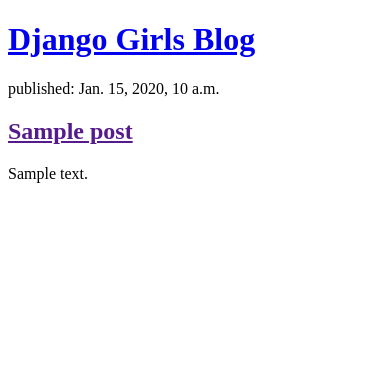
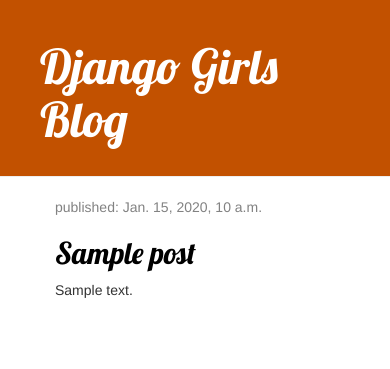
Before and after one commit to anghelutaraluca99/bridging-coursework, a Django app: page / in a window 390 px wide. Shown: the top 369 px of the page. Run offline with Django 3.2, Linux system fonts and the light colour scheme; tables that the repository leaves empty hold one stand-in row (values such as "Sample post"); some libraries are stand-ins or nearby versions.

Commit message:
Addes css

```diff
--- /dev/null
+++ b/blog/static/css/blog.css
@@ -0,0 +1,43 @@
+.page-header {
+    background-color: #C25100; margin-top: 0;
+    padding: 20px 20px 20px 40px;
+}
+
+.page-header h1, .page-header h1 a, .page-header h1 a:visited, .page-header h1 a:active {
+    color: #ffffff;
+    font-size: 36pt;
+    text-decoration: none; }
+
+.content {
+    margin-left: 40px;
+}
+
+h1, h2, h3, h4 {
+    font-family: 'Lobster', cursive;
+}
+
+.date {
+    color: #828282;
+}
+
+.save {
+    float: right;
+}
+
+.post-form textarea, .post-form input {
+    width: 100%;
+}
+
+.top-menu, .top-menu:hover, .top-menu:visited {
+    color: #ffffff;
+    float: right;
+    font-size: 26pt;
+    margin-right:
+    20px;
+}
+.post {
+margin-bottom: 70px;
+}
+
+.post h2 a, .post h2 a:visited { color: #000000;
+}
--- a/blog/templates/blog/post_list.html
+++ b/blog/templates/blog/post_list.html
@@ -1,18 +1,29 @@
+{% load static %}
 <!DOCTYPE html PUBLIC "-//W3C//DTD HTML 4.01//EN" "http://www.w3.org/TR/html4/strict.dtd">
+
 <html>
     <head>
             <title>Django Girls blog</title>
+            <link rel="stylesheet" href="//maxcdn.bootstrapcdn.com/bootstrap/3.2.0/css/bootstrap.min.css">
+            <link rel="stylesheet" href="//maxcdn.bootstrapcdn.com/bootstrap/3.2.0/css/bootstrap-theme.min.css">
+            <link href="//fonts.googleapis.com/css?family=Lobster&subset=latin,latin-ext" rel="stylesheet" type="text/css">
+            <link rel="stylesheet" href="{% static 'css/blog.css' %}">
     </head>
     <body>
-        <div>
+        <div class="page-header">
             <h1><a href="/">Django Girls Blog</a></h1>
         </div>
-        {% for post in posts %}
-        <div>
-            <p>published: {{ post.published_date }}</p>
-            <h2><a href="">{{ post.title }}</a></h2>
-            <p>{{ post.text|linebreaksbr }}</p>
+
+        <div class="content container"> <div class="row">
+            <div class="col-md-8">
+                {% for post in posts %}
+                    <div class="post"> <div class="date">
+                    <p>published: {{ post.published_date }}</p> </div>
+                    <h2><a href="">{{ post.title }}</a></h2>
+                    <p>{{ post.text|linebreaksbr }}</p>
+                    </div>
+                {% endfor %}
+            </div> </div>
         </div>
-        {% endfor %}
     </body>
 </html>
```
Also changed, not shown: blog/templates/blog/base.html (added).
